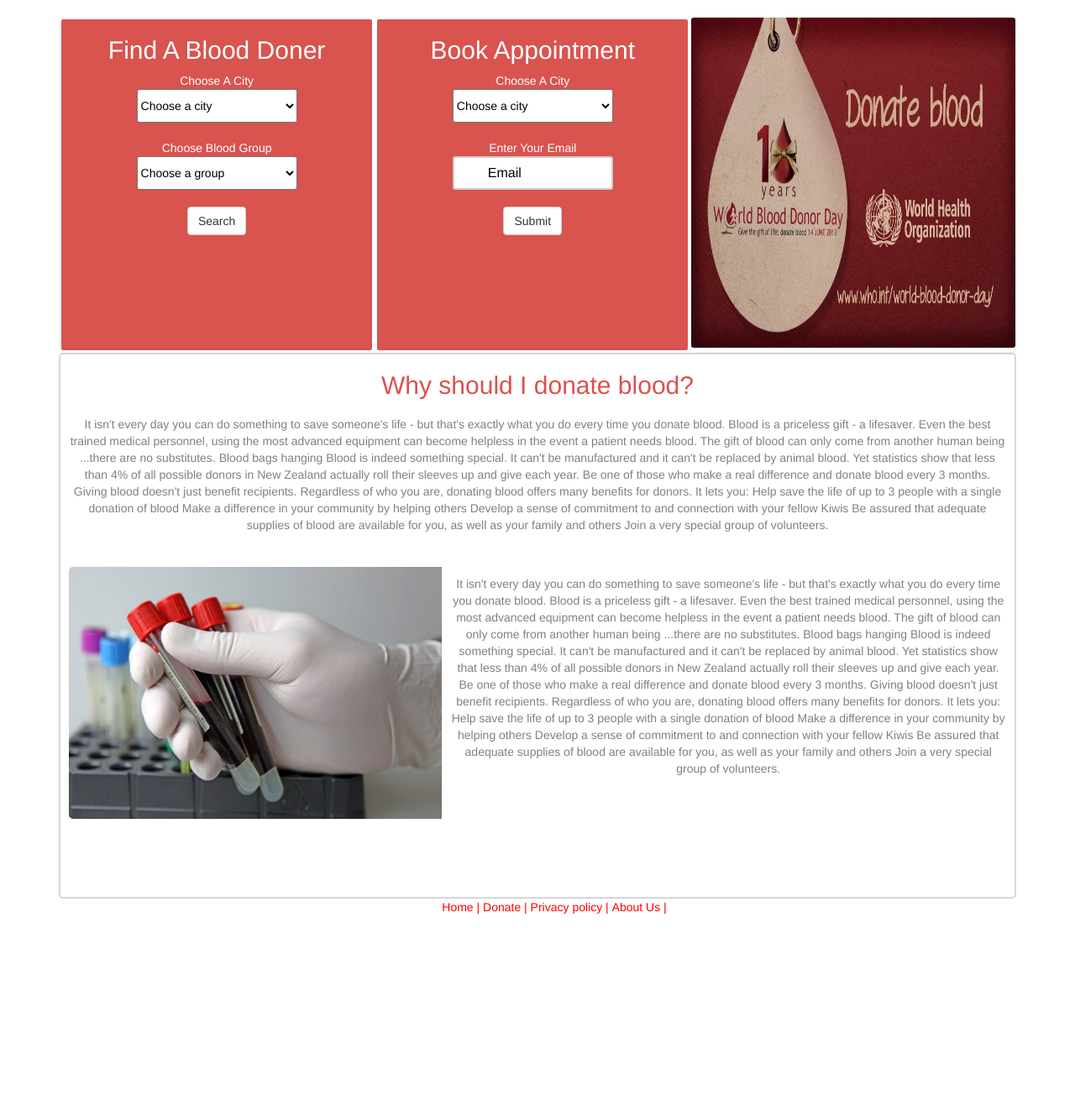
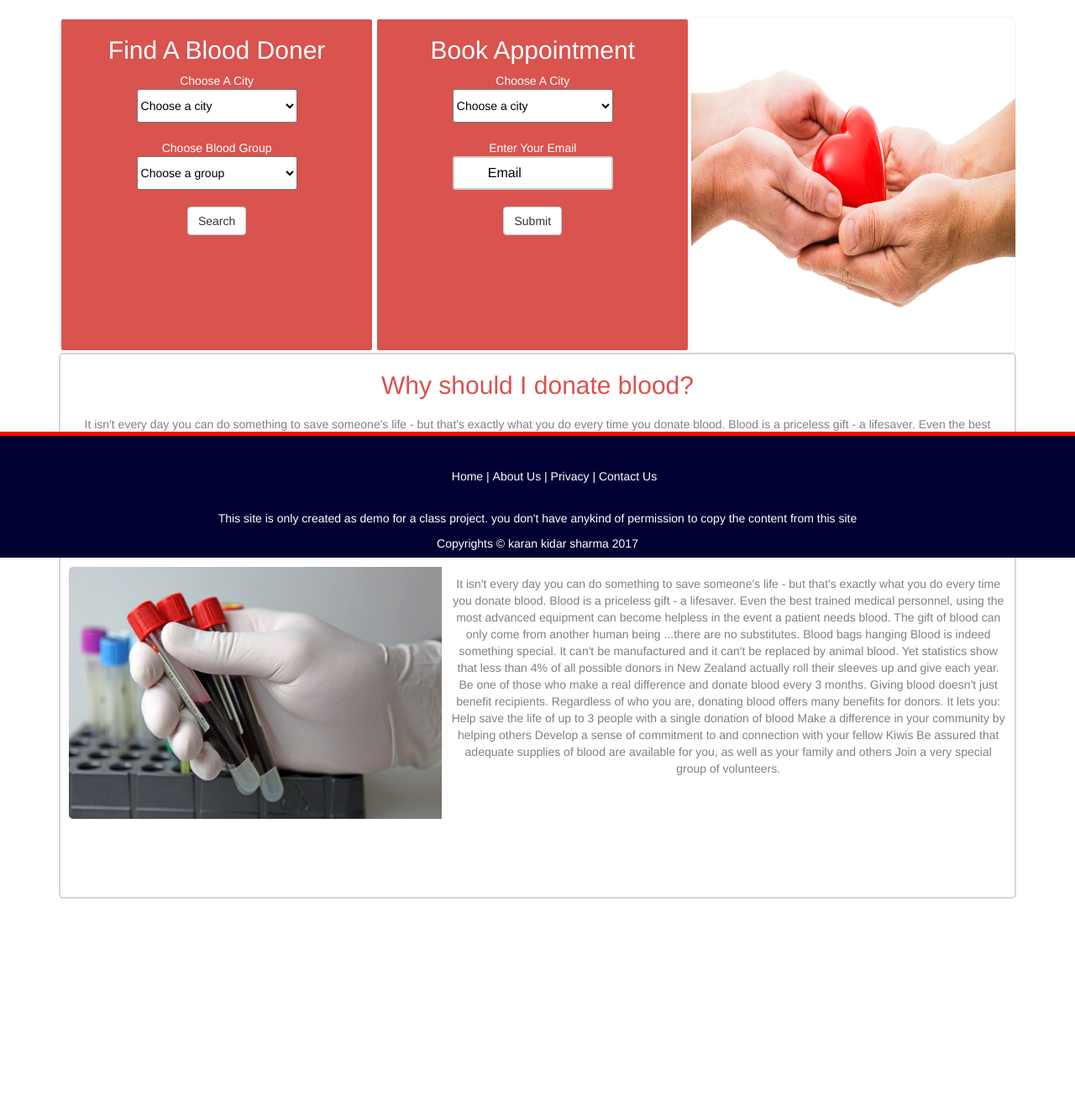
Before and after one commit to karankidarsharma/blood_donation, a PHP site: page / in a window 1280 px wide. Shown: the part 136-1466 px from the top of the page at 84% size. Run offline with PHP 8.4, Linux system fonts and the light colour scheme.

Commit message:
added new files

```diff
--- a/div.css
+++ b/div.css
@@ -42,6 +42,13 @@
     border-radius: 5px;
     border:2px solid #d6d6d6;
     height: 650px;
+    overflow: auto;
 
 
 }
+.div{
+  width: 100%;
+  position: fixed;
+  background-color: red;
+
+}
--- a/index.css
+++ b/index.css
@@ -79,10 +79,23 @@ input[type=text] {
     padding-right: 10px;
     border-radius: 5px;
 }
-footer{
+.f1{
+    border-top: 5px solid red;
+    color: white;
+    width: 100%;
+    height: 150px;
     background-color: #000033;
-    width: 100%;
-    min-height: 150px;
+    position:fixed;
+   left:0px;
+   bottom:0px;
+   text-align: center;
+   margin-top: 10px;
+   padding-top: 1cm;
+}
+.ul1{
     display: inline;
-    color: red;
+    color: white;
+    text-align: center;
+    margin-top: 10px;
+    padding-top: 10px;
 }
--- a/index.php
+++ b/index.php
@@ -113,7 +113,7 @@ function validate()
 </div>
 <div class="div3">
 
-<img src="image/maxresdefault.jpg" class="img1">
+<img src="image/6.jpg" class="img1">
 
 
 	</div>
@@ -170,21 +170,24 @@ It lets you:
 
 </div>
 
-<footer>
-	<ul class="">
-	 <li>Home  |</li>
-     <li>Donate  |</li>
-     <li>Privacy policy  |<li>
-     <li>About Us  |</li>
-     <ul>
+</div>
+<footer class="f1">
+<ul>
+<li>Home  |</li>
+<li>About Us  |</li>
+<li>Privacy  |</li>
+<li>Contact Us</li>
+
+</ul>
+</br>
+<p>This site is only created as demo for a class project.
+	you don't have anykind of permission to copy the content from this site</p>
+	<p>Copyrights &copy karan kidar sharma 2017</p>
 
 
 
 
-	</ul>
+
 
 </footer>
-</br>
-</br>
 </html>
-</div>
```
Also changed, not shown: image/6.jpg (added).
